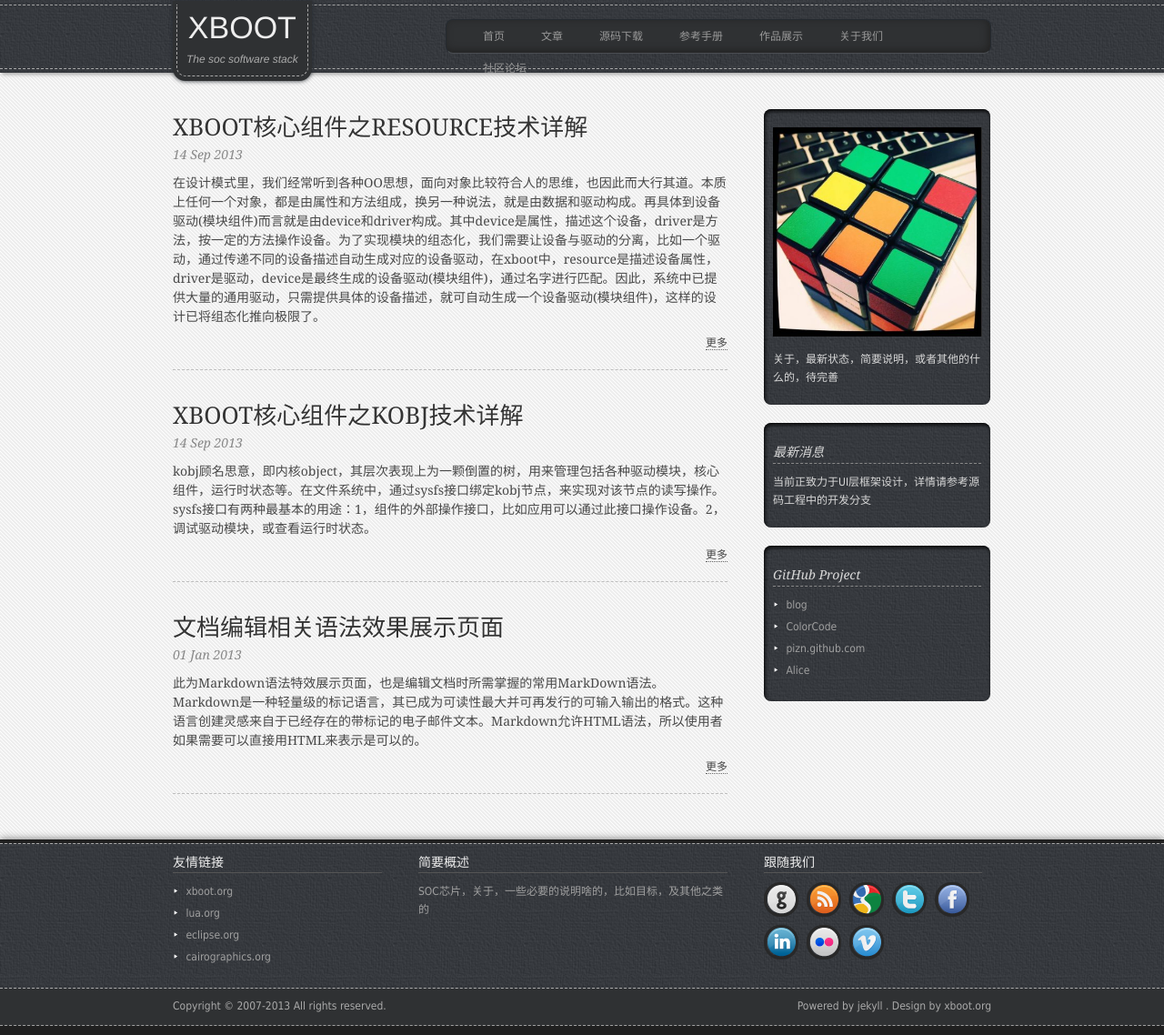
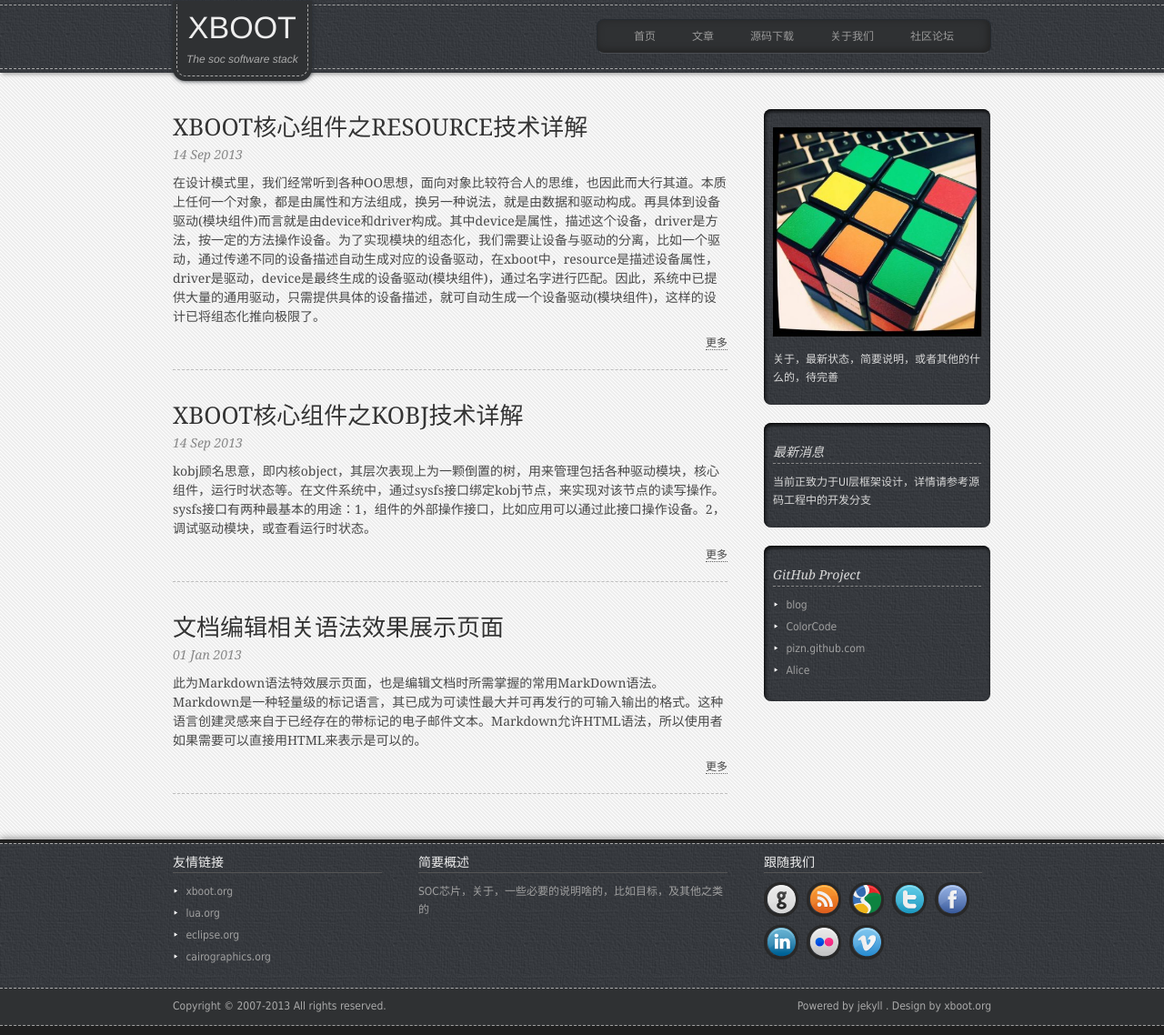
Before and after one commit to xboot/xboot.github.io, a Jekyll site: the page built from index.html, in a window 1280 px wide. Shown: the whole page at 91% size. Built offline with Jekyll 4.4.1, drawn with Linux system fonts in a browser that asks for light colours; Markdown is read by kramdown in place of the engine named in the settings; the list of posts is cut into pages by our own code.

Commit message:
fix header

```diff
--- a/_includes/head.html
+++ b/_includes/head.html
@@ -12,8 +12,6 @@
 					<li><a href="/">首页</a></li>
 					<li><a href="/archives.html">文章</a></li>
 					<li><a href="https://github.com/xboot/xboot" target="_blank">源码下载</a></li>
-					<li><a href=#>参考手册</a></li>
-					<li><a href=#>作品展示</a></li>
 					<li><a href="/about.html">关于我们</a></li>
 					<li><a href="http://bbs.xboot.org">社区论坛</a></li>
 				</ul>
```
